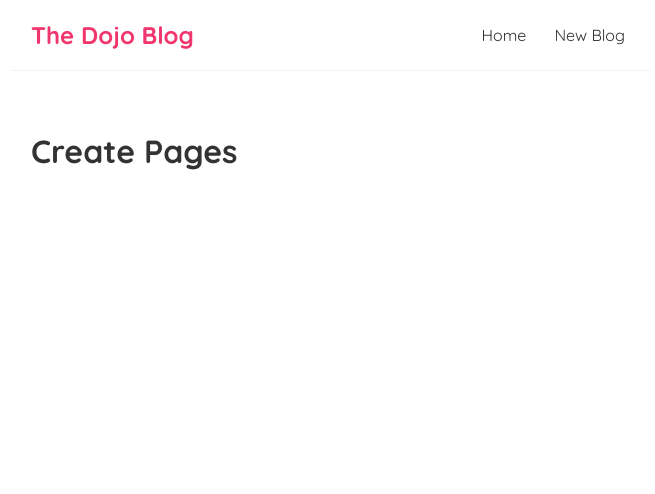
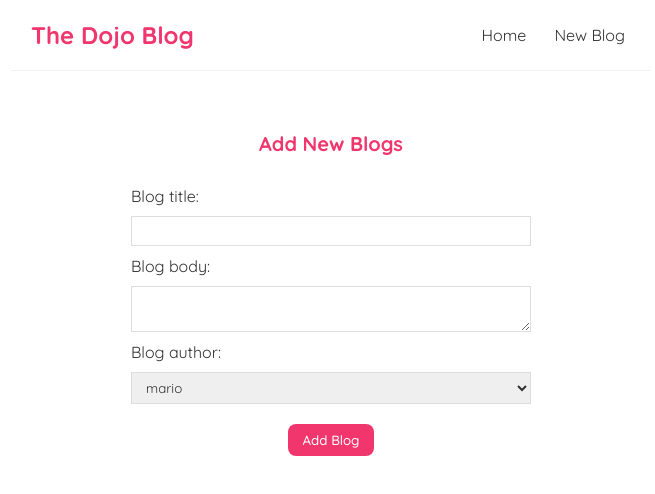
Before and after one commit to choiruladamm/dojo-blog, a React (Vite) app: page /create in a window 1280 px wide. Shown: the top 494 px of the page, without its empty margins (309-964 px from the left). Built offline with nearby package versions, Linux system fonts and the light colour scheme.

Commit message:
Controlled Inputs (forms)

```diff
--- a/src/index.css
+++ b/src/index.css
@@ -98,3 +98,32 @@ button:hover {
   border-radius: 10px;
   cursor: pointer;
 }
+
+/* create ne blog form */
+.create {
+  max-width: 400px;
+  margin: 0 auto;
+  text-align: center;
+}
+
+.create label {
+  text-align: left;
+  display: block;
+}
+
+.create h2 {
+  font-size: 20px;
+  color: var(--main-color);
+  margin-bottom: 30px;
+}
+
+.create input,
+.create textarea,
+.create select {
+  width: 100%;
+  padding: 6px 10px;
+  margin: 10px 0;
+  border: 1px solid #ddd;
+  box-sizing: border-box;
+  display: block;
+}
--- a/src/pages/Create.jsx
+++ b/src/pages/Create.jsx
@@ -1,9 +1,39 @@
+import { useState } from "react";
+
 const Create = () => {
+  const [title, setTitle] = useState("");
+  const [body, setBody] = useState("");
+  const [author, setAuthor] = useState("mario");
+
   return (
     <div className="create">
-      <h1>Create Pages</h1>
+      <h2>Add New Blogs</h2>
+      <form>
+        <label>Blog title:</label>
+        <input
+          type="text"
+          required
+          value={title}
+          onChange={(e) => setTitle(e.target.value)}
+        />
+
+        <label>Blog body:</label>
+        <textarea
+          required
+          value={body}
+          onChange={(e) => setBody(e.target.value)}
+        ></textarea>
+
+        <label>Blog author:</label>
+        <select value={author} onChange={(e) => setAuthor(e.target.value)}>
+          <option value="mario">mario</option>
+          <option value="yoshi">yoshi</option>
+        </select>
+
+        <button>Add Blog</button>
+      </form>
     </div>
-  )
+  );
 };
 
 export default Create;
```
